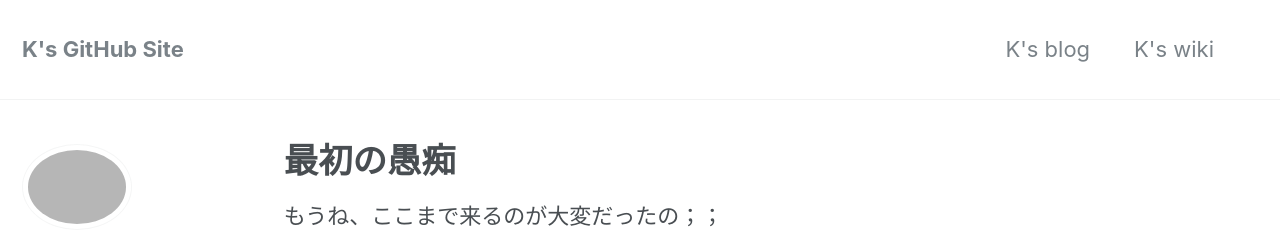
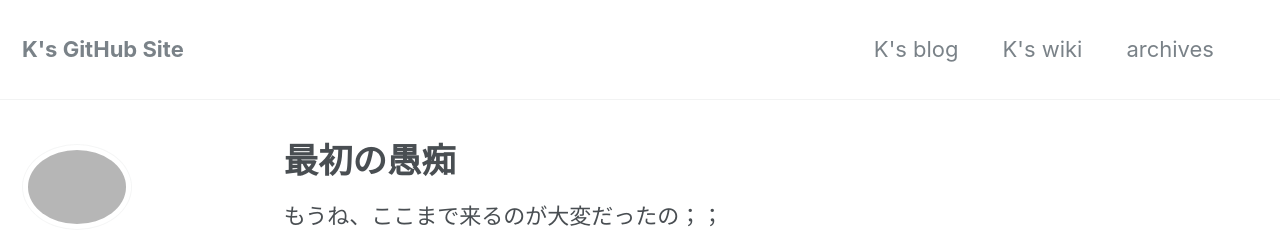
Before and after one commit to laureltreetop/laureltreetop.github.io, a Jekyll site: the page built from _posts/2017-07-31-grumble.md, in a window 1280 px wide and 900 px high. Shown: the top 230 px of the window. Built offline with Jekyll 4.4.1, drawn with Linux system fonts in a browser that asks for light colours; nearby versions of some CDN libraries.

Commit message:
Update navigation.yml

```diff
--- a/_data/navigation.yml
+++ b/_data/navigation.yml
@@ -4,8 +4,8 @@ main:
     url: http://blog.treetop.to
   - title: "K's wiki"
     url: http://wiki.treetop.to
-  # - title: "K's wiki"
-  #   url: /year-archive/
+  - title: "archives"
+    url: /year-archive/
   # - title: "Sample Collections"
   #   url: /collection-archive/
   # - title: "Sitemap"
```
